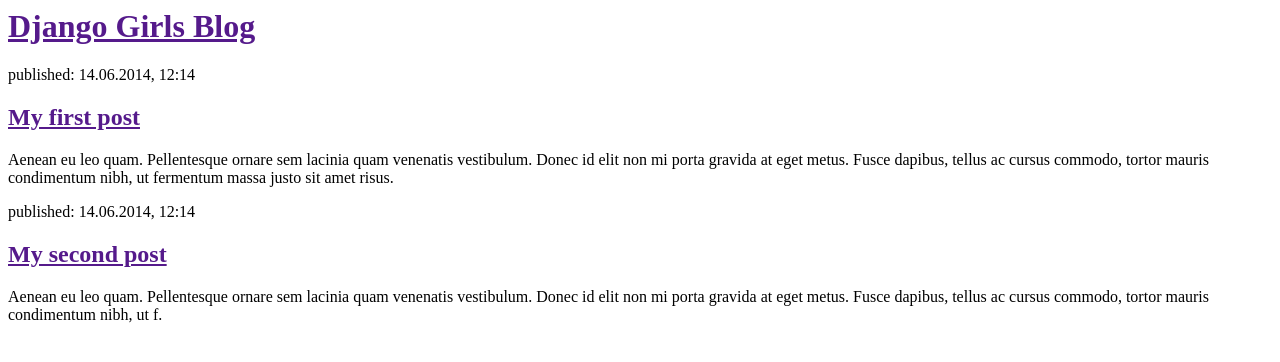
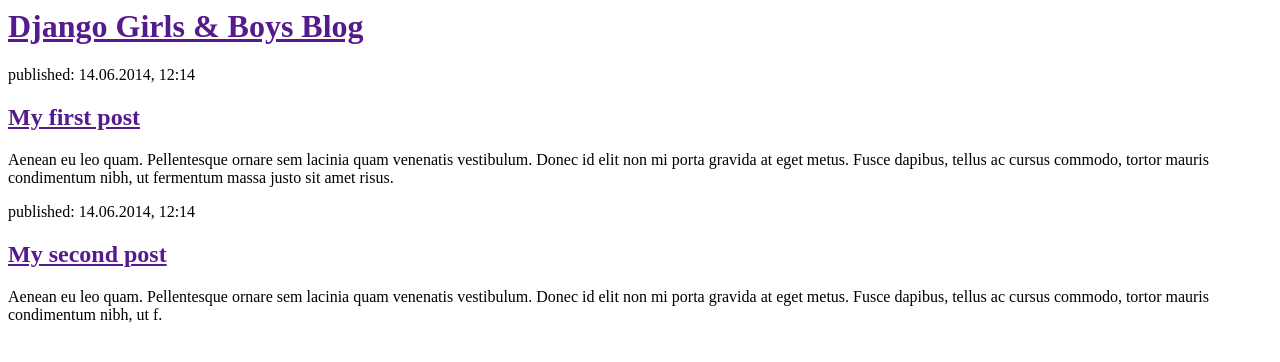
Before and after one commit to gregorymakarawiez/my-first-blog, a Django app: page / in a window 1280 px wide. Shown: the top 362 px of the page. Run offline with Django 3.2, Linux system fonts and the light colour scheme.

Commit message:
No commit message

```diff
--- a/blog/templates/blog/post_list.html
+++ b/blog/templates/blog/post_list.html
@@ -1,11 +1,11 @@
 <html>
 <html>
     <head>
-        <title>Django Girls blog</title>
+        <title>Django Girls & Boys blog</title>
     </head>
     <body>
         <div>
-            <h1><a href="">Django Girls Blog</a></h1>
+            <h1><a href="">Django Girls & Boys Blog</a></h1>
         </div>
 
         <div>
```
